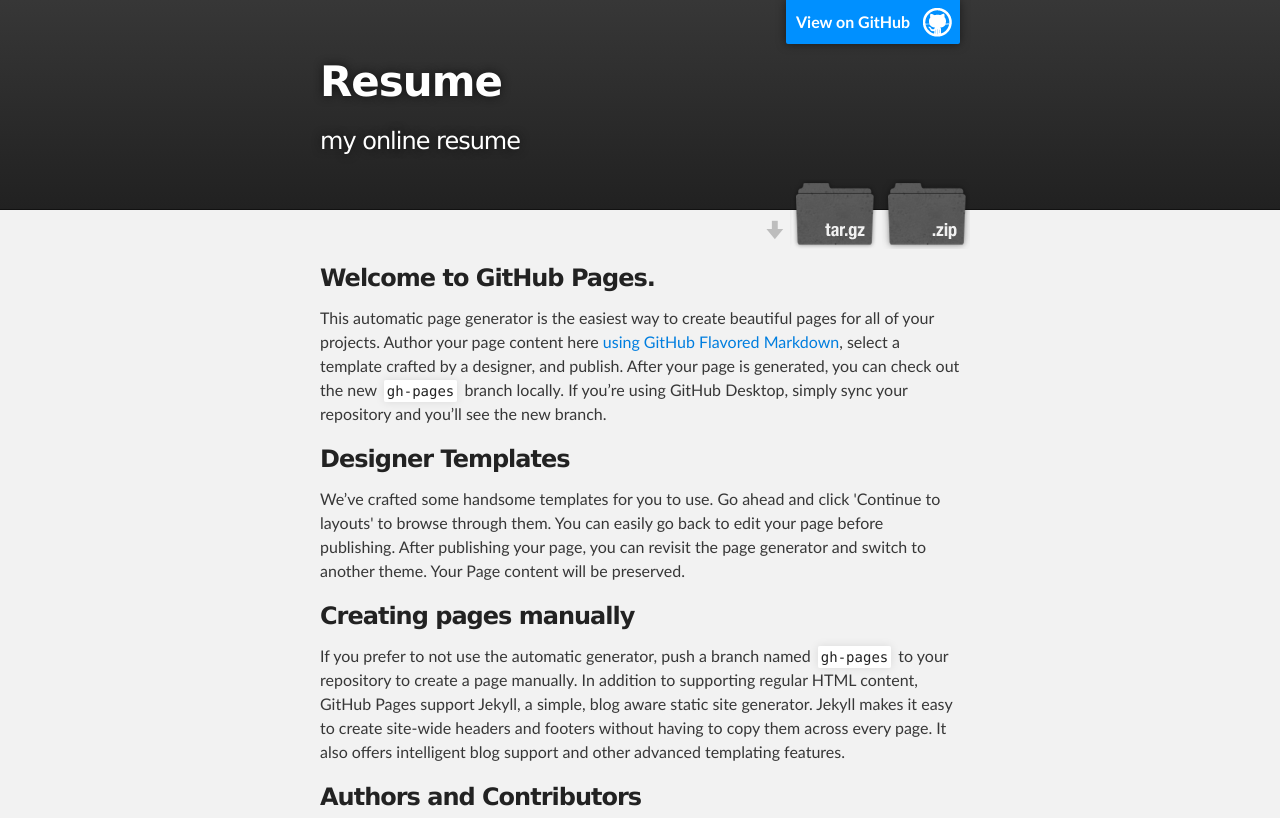
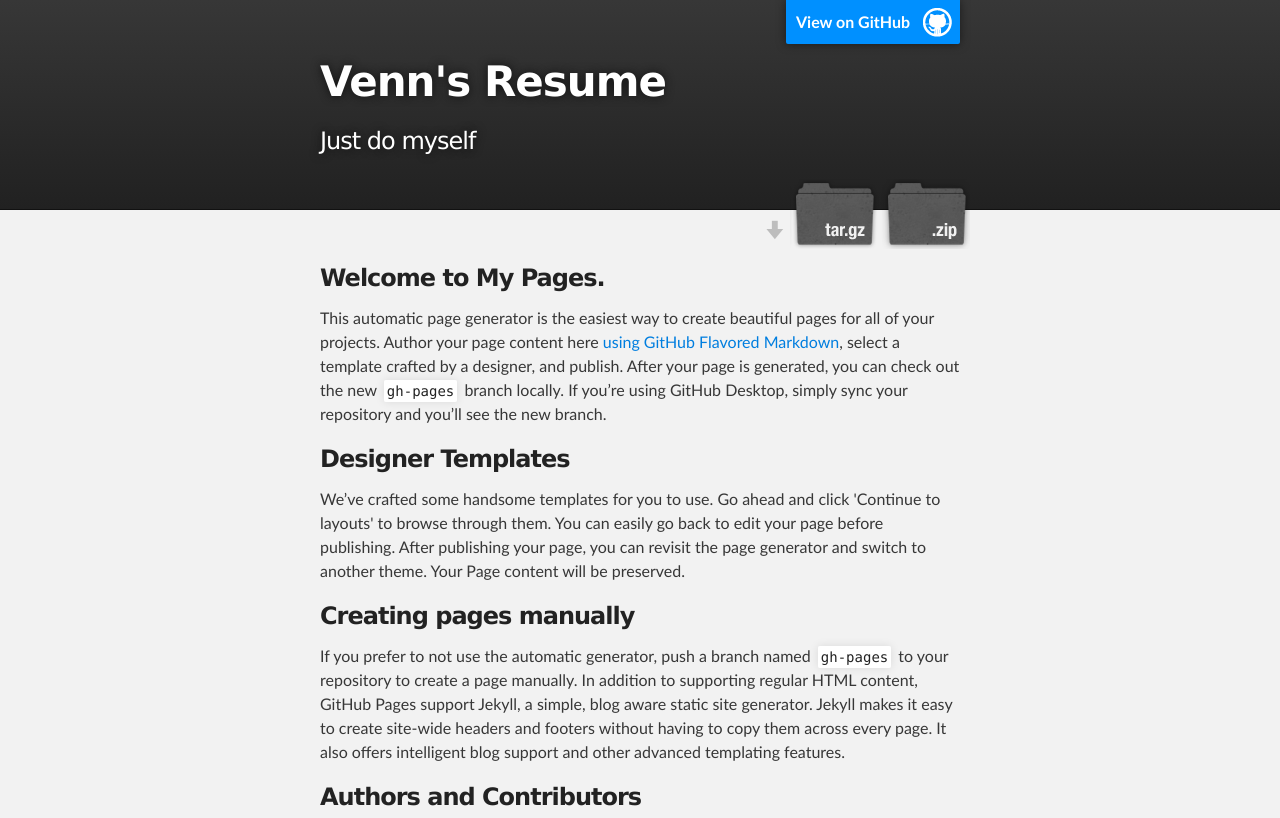
Before and after one commit to springMoon/resume, a plain HTML site: page index.html in a window 1280 px wide. Shown: the top 818 px of the page. Drawn offline with Linux system fonts and the light colour scheme.

Commit message:
Update index.html

```diff
--- a/index.html
+++ b/index.html
@@ -8,7 +8,7 @@
 
     <link rel="stylesheet" type="text/css" media="screen" href="stylesheets/stylesheet.css">
 
-    <title>Resume</title>
+    <title>Venn</title>
   </head>
 
   <body>
@@ -18,8 +18,8 @@
         <header class="inner">
           <a id="forkme_banner" href="https://github.com/springMoon/resume">View on GitHub</a>
 
-          <h1 id="project_title">Resume</h1>
-          <h2 id="project_tagline">my online resume</h2>
+          <h1 id="project_title">Venn's Resume</h1>
+          <h2 id="project_tagline">Just do myself</h2>
 
             <section id="downloads">
               <a class="zip_download_link" href="https://github.com/springMoon/resume/zipball/master">Download this project as a .zip file</a>
@@ -32,7 +32,7 @@
     <div id="main_content_wrap" class="outer">
       <section id="main_content" class="inner">
         <h3>
-<a id="welcome-to-github-pages" class="anchor" href="#welcome-to-github-pages" aria-hidden="true"><span aria-hidden="true" class="octicon octicon-link"></span></a>Welcome to GitHub Pages.</h3>
+<a id="welcome-to-github-pages" class="anchor" href="#welcome-to-github-pages" aria-hidden="true"><span aria-hidden="true" class="octicon octicon-link"></span></a>Welcome to My Pages.</h3>
 
 <p>This automatic page generator is the easiest way to create beautiful pages for all of your projects. Author your page content here <a href="https://guides.github.com/features/mastering-markdown/">using GitHub Flavored Markdown</a>, select a template crafted by a designer, and publish. After your page is generated, you can check out the new <code>gh-pages</code> branch locally. If you’re using GitHub Desktop, simply sync your repository and you’ll see the new branch.</p>
 
```
